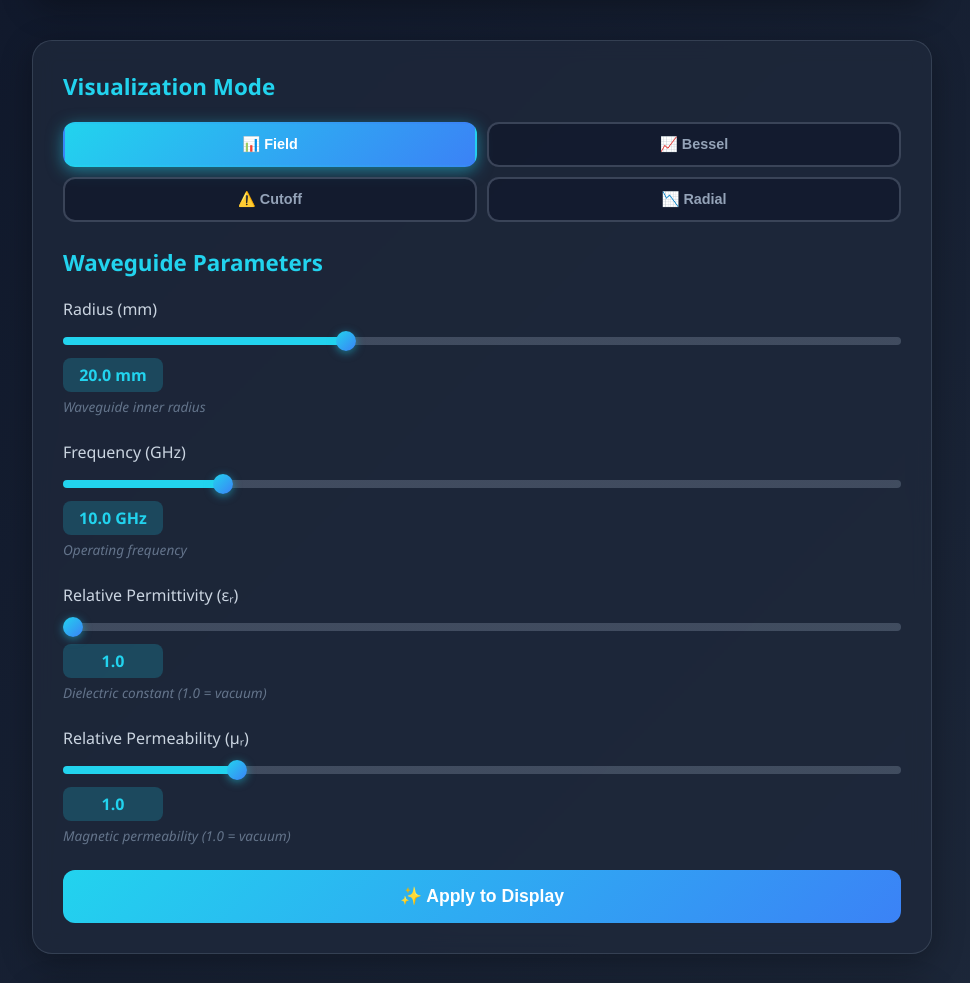
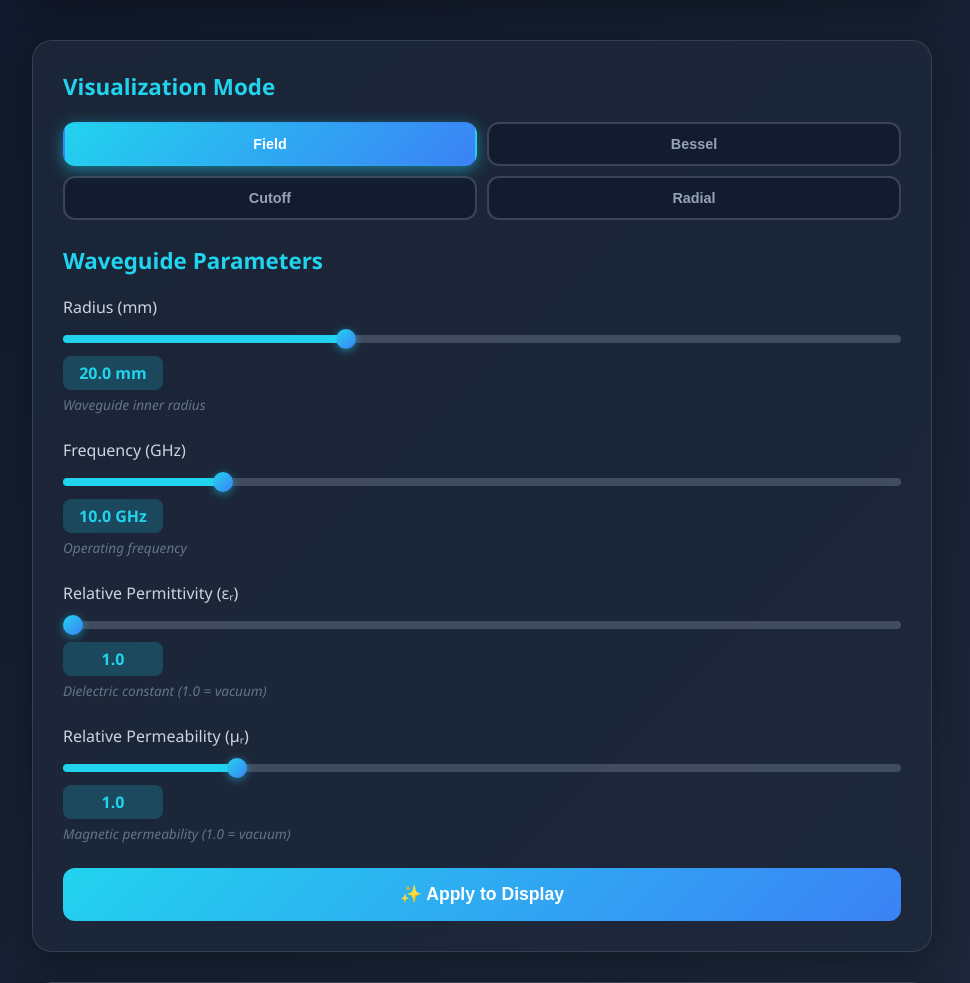
Before and after one commit to rashadmohamedr/diffusion-pi, a Flask app: page / in a window 1280 px wide. Shown: the part 171-1154 px from the top of the page, without its empty margins (158-1128 px from the left). Run offline with Flask 3, Linux system fonts and the light colour scheme; parts of the project's set-up code (start-up, migrations or seed data) failed here and were passed over; some libraries are stand-ins or nearby versions.

Commit message:
Improve display text size, add axis indicators, fix linestyle error, and remove emojis from mode buttons

```diff
--- a/templates/index.html
+++ b/templates/index.html
@@ -254,10 +254,10 @@
             <h2 class="section-title">Visualization Mode</h2>
 
             <div class="mode-selector">
-                <button class="mode-btn" id="btn-field" onclick="selectMode('field')">📊 Field</button>
-                <button class="mode-btn" id="btn-bessel" onclick="selectMode('bessel')">📈 Bessel</button>
-                <button class="mode-btn" id="btn-cutoff" onclick="selectMode('cutoff')">⚠️ Cutoff</button>
-                <button class="mode-btn" id="btn-radial" onclick="selectMode('radial')">📉 Radial</button>
+                <button class="mode-btn" id="btn-field" onclick="selectMode('field')">Field</button>
+                <button class="mode-btn" id="btn-bessel" onclick="selectMode('bessel')">Bessel</button>
+                <button class="mode-btn" id="btn-cutoff" onclick="selectMode('cutoff')">Cutoff</button>
+                <button class="mode-btn" id="btn-radial" onclick="selectMode('radial')">Radial</button>
             </div>
 
             <h2 class="section-title">Waveguide Parameters</h2>
```
